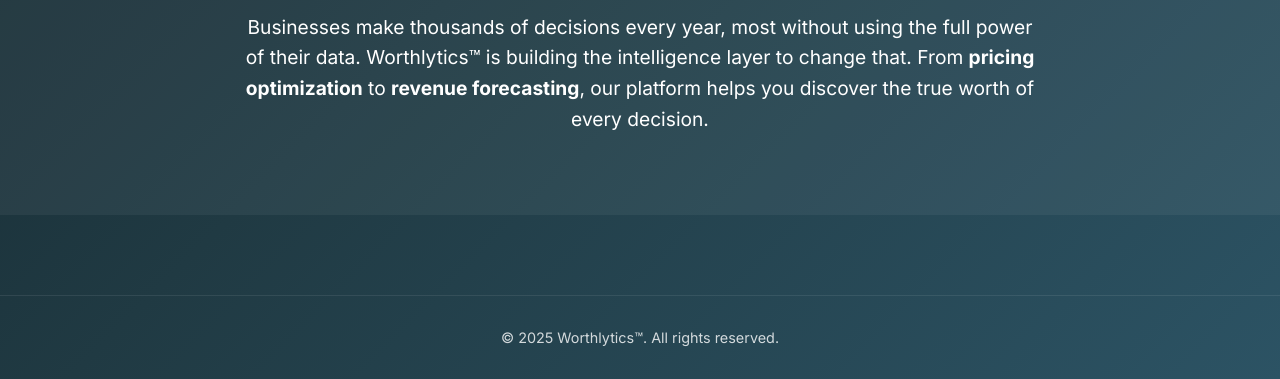
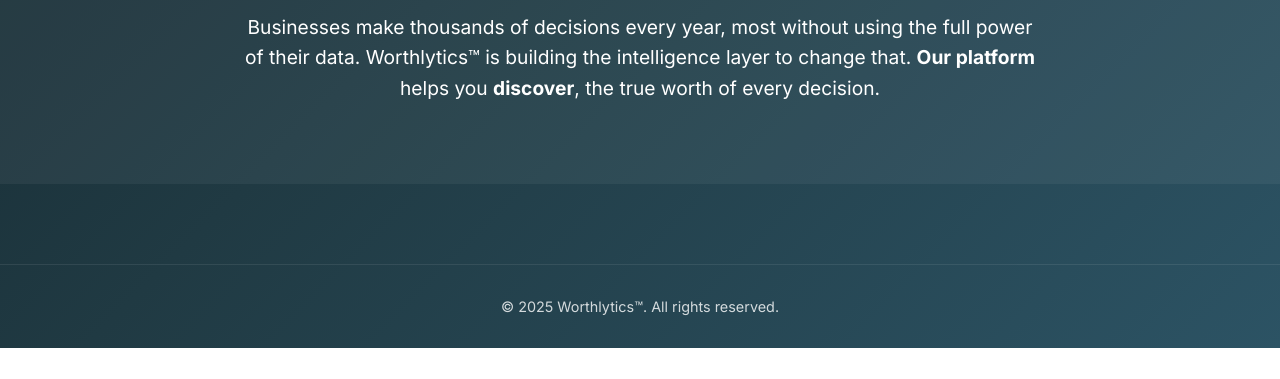
Before and after one commit to AashishPaudel/Worthlytics, a plain HTML site: page index.html in a window 1280 px wide. Shown: the part 764-1143 px from the top of the page. After the commit the page ends 1112 px from the top, so only its background shows below. Drawn offline with Linux system fonts and the light colour scheme.

Commit message:
Update index.html

```diff
--- a/index.html
+++ b/index.html
@@ -27,7 +27,7 @@
       <h2>Why Worthlytics™?</h2>
       <p>
         Businesses make thousands of decisions every year, most without using the full power of their data.
-        Worthlytics™ is building the intelligence layer to change that. From <strong>pricing optimization</strong> to <strong>revenue forecasting</strong>, our platform helps you discover the true worth of every decision.
+        Worthlytics™ is building the intelligence layer to change that. <strong>Our platform </strong> helps you <strong> discover</strong>, the true worth of every decision.
       </p>
     </section>
   </main>
```
